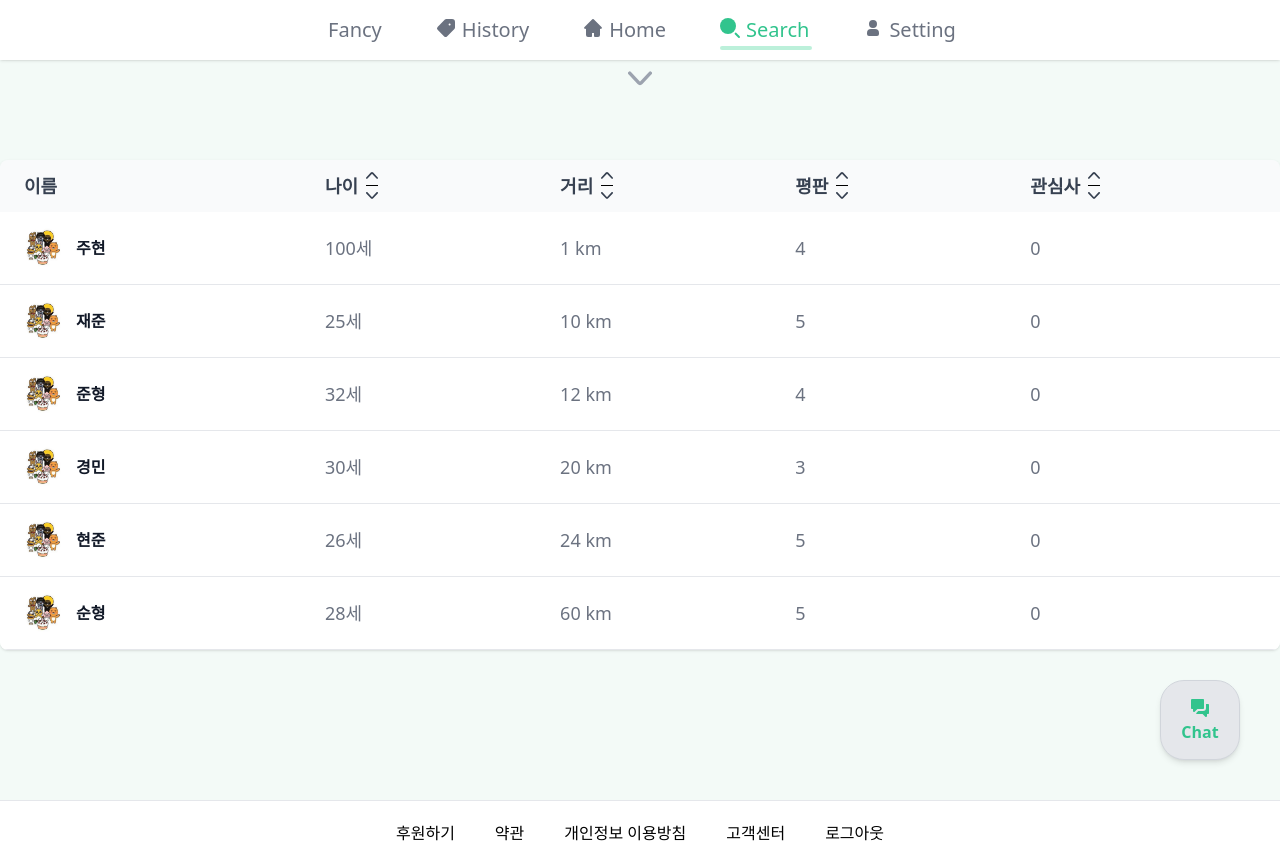
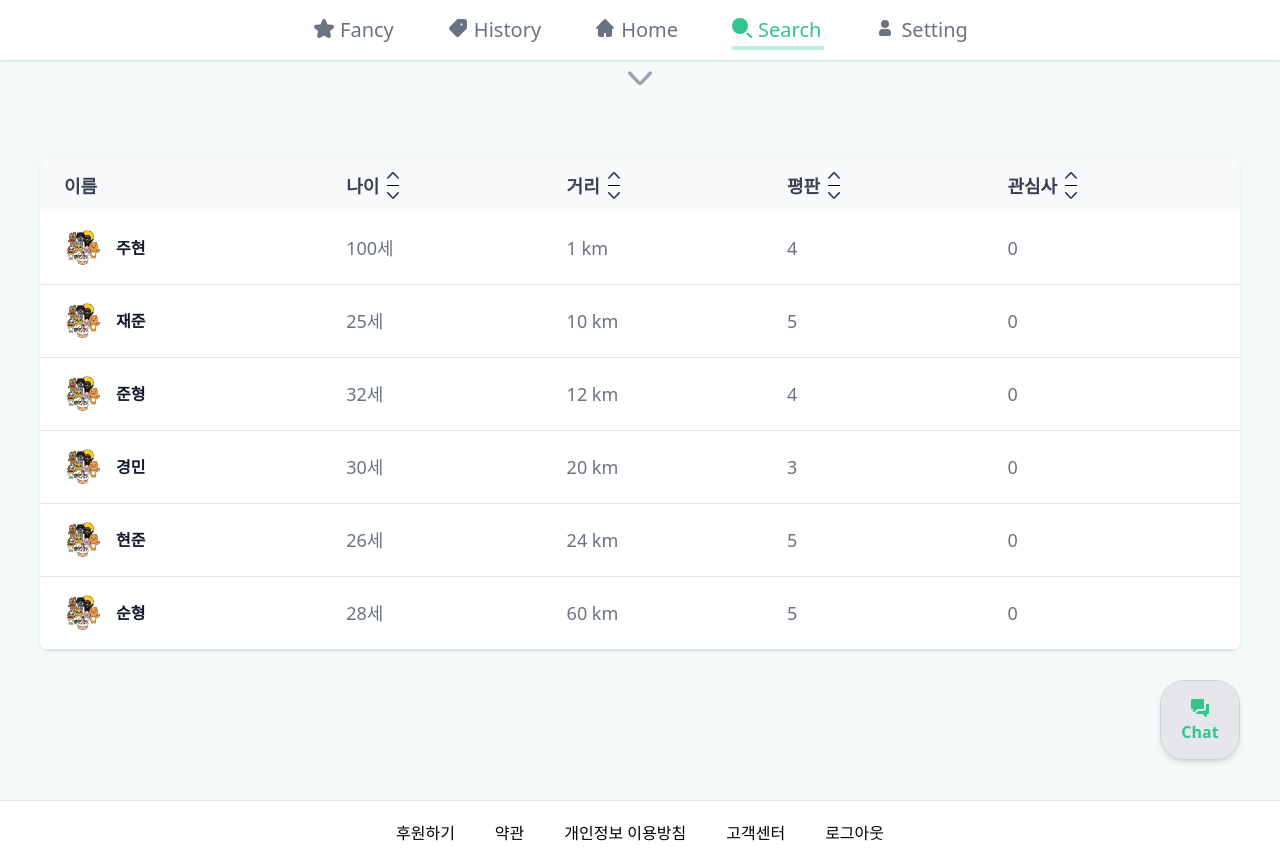
Before and after one commit to 42Seoul-Tea42/frontend, a Next.js app: page /search in a window 1280 px wide. Built offline with nearby package versions, Linux system fonts and the light colour scheme; no server answers.

Commit message:
style 검색 테이블 좌우 마진 추가

```diff
--- a/app/(pages)/components/HomeNavBar.tsx
+++ b/app/(pages)/components/HomeNavBar.tsx
@@ -32,7 +32,7 @@ const HomeNavBar: React.FC = () => {
   }, []);
 
   const NavigationItems = [
-    { name: 'Fancy', icon: <StarFullSVG color="gray-700" /> },
+    { name: 'Fancy', icon: <StarFullSVG /> },
     { name: 'History', icon: <HistorySVG /> },
     { name: 'Home', icon: <HomeFillSVG /> },
     { name: 'Search', icon: <SearchSVG /> },
--- a/app/(pages)/home/UserCards.tsx
+++ b/app/(pages)/home/UserCards.tsx
@@ -26,7 +26,7 @@ function UserCards({ users }: UserCardsProps) {
           {users.length > 0 ? (
             users.map((user: any, index: Key) => (
               <div key={index}>
-                <div className="shadow-xl rounded-xl border-4 border-gray-300 w-[200px]">
+                <div className="shadow-xl rounded-xl border-4 border-gray-100 w-[200px]">
                   <div className="relative w-48 h-48 rounded-t-xl">
                     {/* 넘길 유저의 아이디가 필요해서 해당 컴포넌트에서 구현해야함 */}
                     <div onClick={() => clickUserDetail(user.identity.id)}>
--- a/app/(pages)/search/page.tsx
+++ b/app/(pages)/search/page.tsx
@@ -19,9 +19,10 @@ const Search: React.FC = () => {
   };
 
   return (
-    <div className="flex h-screen bg-green-50">
-      <div className="w-full">
+    <div className="flex h-screen justify-center bg-green-50">
+      <div className="w-full mr-10">
         <FilterControlDrawer shape={<DirectionSVG direction="down" size="6" />} onSubmit={submitFilterSearch} />
+        <div className="ml-10">
           <SearchResultTable
             setSortBy={setSortBy}
             setSortOrder={setSortOrder}
@@ -52,6 +53,7 @@ const Search: React.FC = () => {
           />
         </div>
       </div>
+    </div>
   );
 };
 
--- a/app/svg/HomeNavBarSVG.tsx
+++ b/app/svg/HomeNavBarSVG.tsx
@@ -58,10 +58,14 @@ export const HomeFillSVG: React.FC = () => {
   );
 };
 
-export const StarFullSVG: React.FC<{ color: string; width?: string; height?: string }> = ({ color, width, height }) => {
+export const StarFullSVG: React.FC<{ color?: string; width?: string; height?: string }> = ({
+  color,
+  width,
+  height
+}) => {
   return (
     <svg
-      className={`w-${width} h-${height} text-${color}-400`}
+      className={`w-6 h-6 w-${width} h-${height} text-${color}-400`}
       aria-hidden="true"
       xmlns="http://www.w3.org/2000/svg"
       fill="currentColor"
```
Lines whose indentation alone changed are shown as unchanged.
